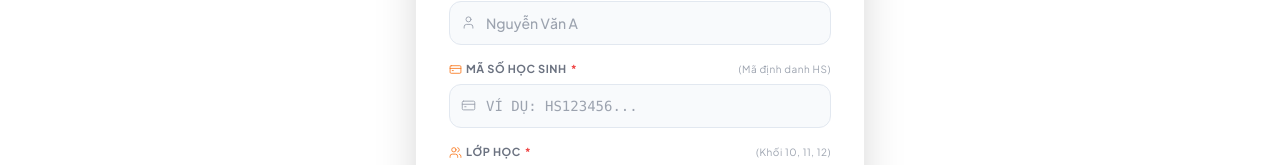
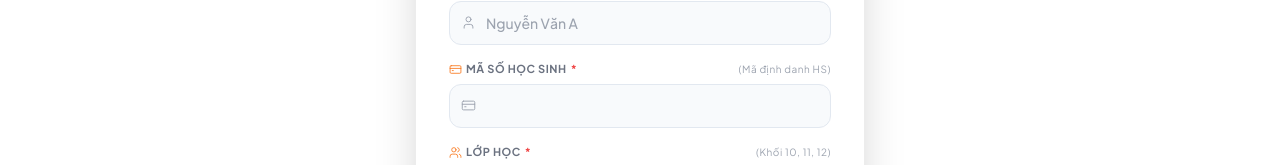
Before and after one commit to tranthienquy/studyEnglishApp, a React (Vite) app: page / in a window 1280 px wide. Shown: the part 324-489 px from the top of the page. Built offline with nearby package versions, Linux system fonts and the light colour scheme; no server answers.

Commit message:
style: remove placeholder text from studentId input in LoginView

```diff
--- a/src/views/LoginView.jsx
+++ b/src/views/LoginView.jsx
@@ -95,7 +95,7 @@ export default function LoginView({ onSwitchTeacher }) {
                   id="student-id"
                   type="text"
                   className="input input-bordered w-full bg-slate-50 border-slate-200 focus:border-orange-500 focus:bg-white text-sm h-11 pl-9 rounded-xl font-medium font-mono uppercase"
-                  placeholder="Ví dụ: HS123456..."
+                  placeholder=""
                   value={form.studentId}
                   onChange={e => update('studentId', e.target.value)}
                   onKeyDown={e => e.key === 'Enter' && handleStart()}
```
